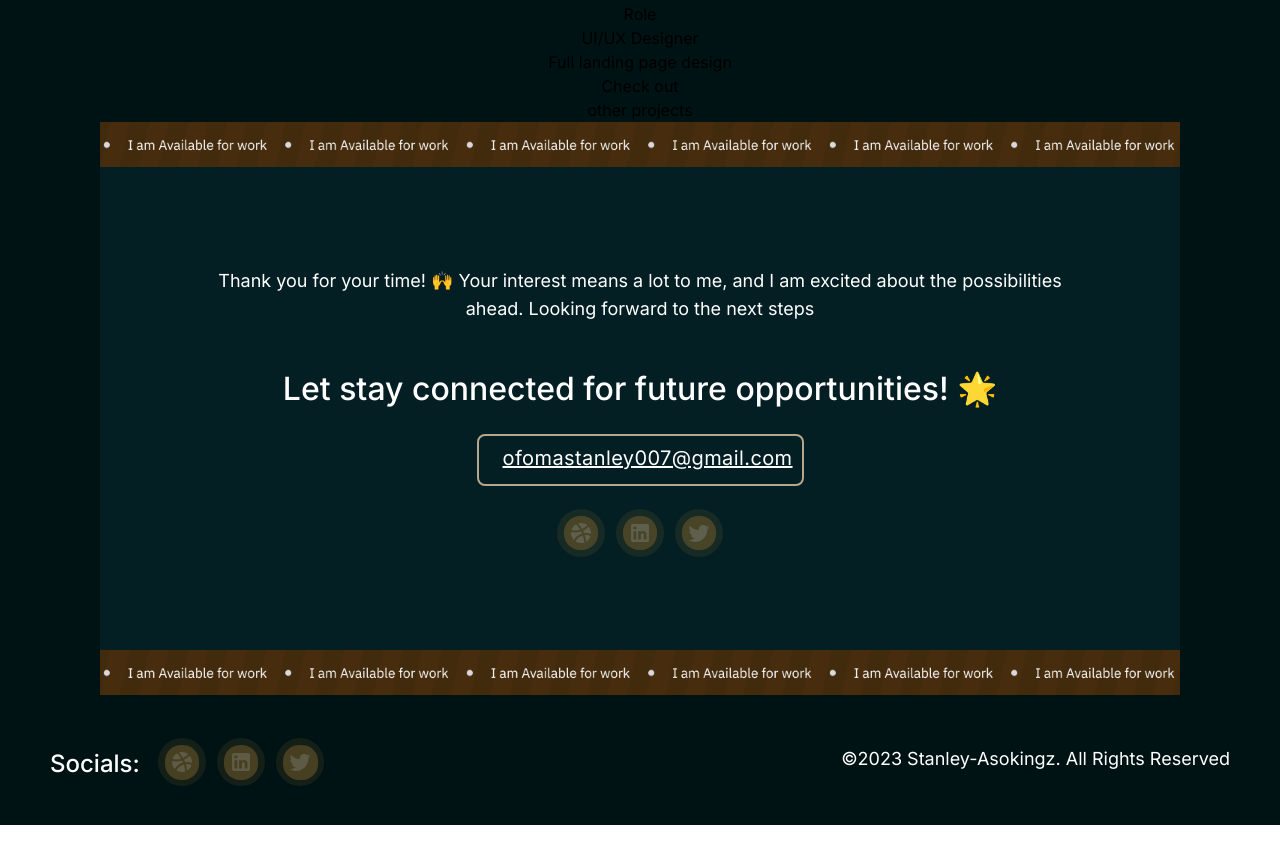
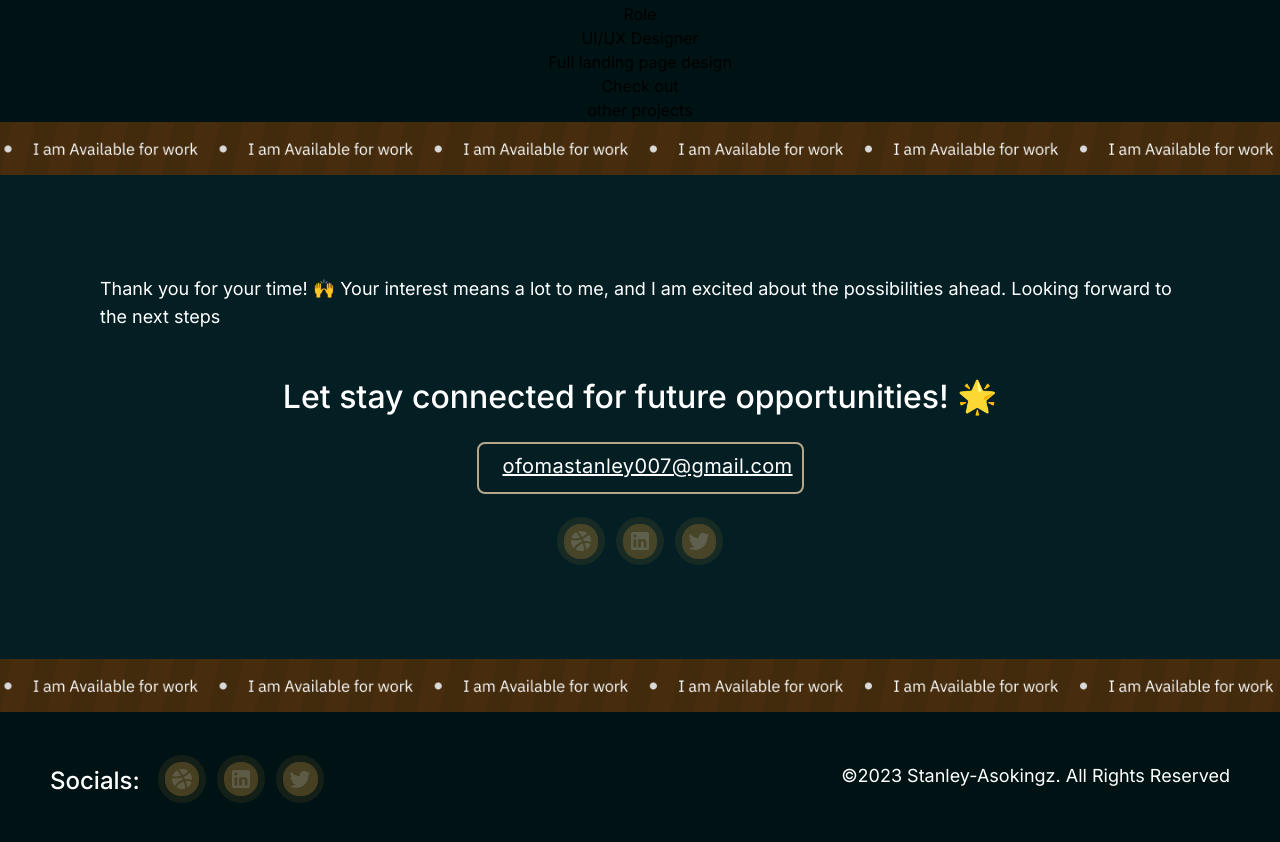
Before and after one commit to Maxwell011/portfolio-design, a Next.js app: page /charity in a window 1280 px wide. Shown: the part 1540-2382 px from the top of the page. Built offline with nearby package versions, Linux system fonts and the light colour scheme.

Commit message:
Remove unnecessary code in Charity page

```diff
--- a/src/app/charity/page.tsx
+++ b/src/app/charity/page.tsx
@@ -66,8 +66,9 @@ export default function Charity() {
         <h2>Full landing page design</h2>
         {/* image */}
         <h3>Check out</h3>
-        <h3>other projects</h3> <Contact2 />
+        <h3>other projects</h3>
       </section>
+        <Contact2 />
     </section>
   );
 }
```
